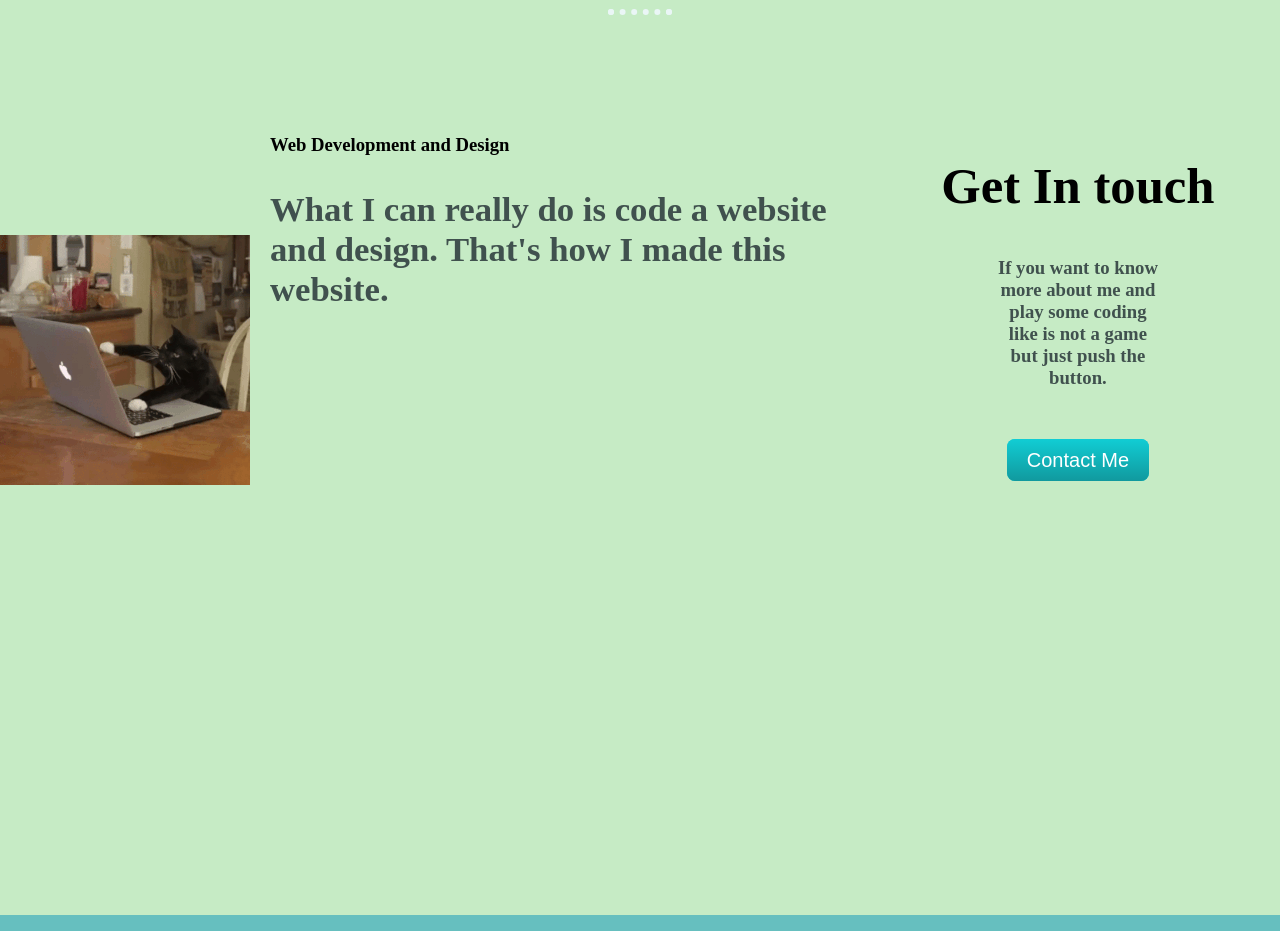
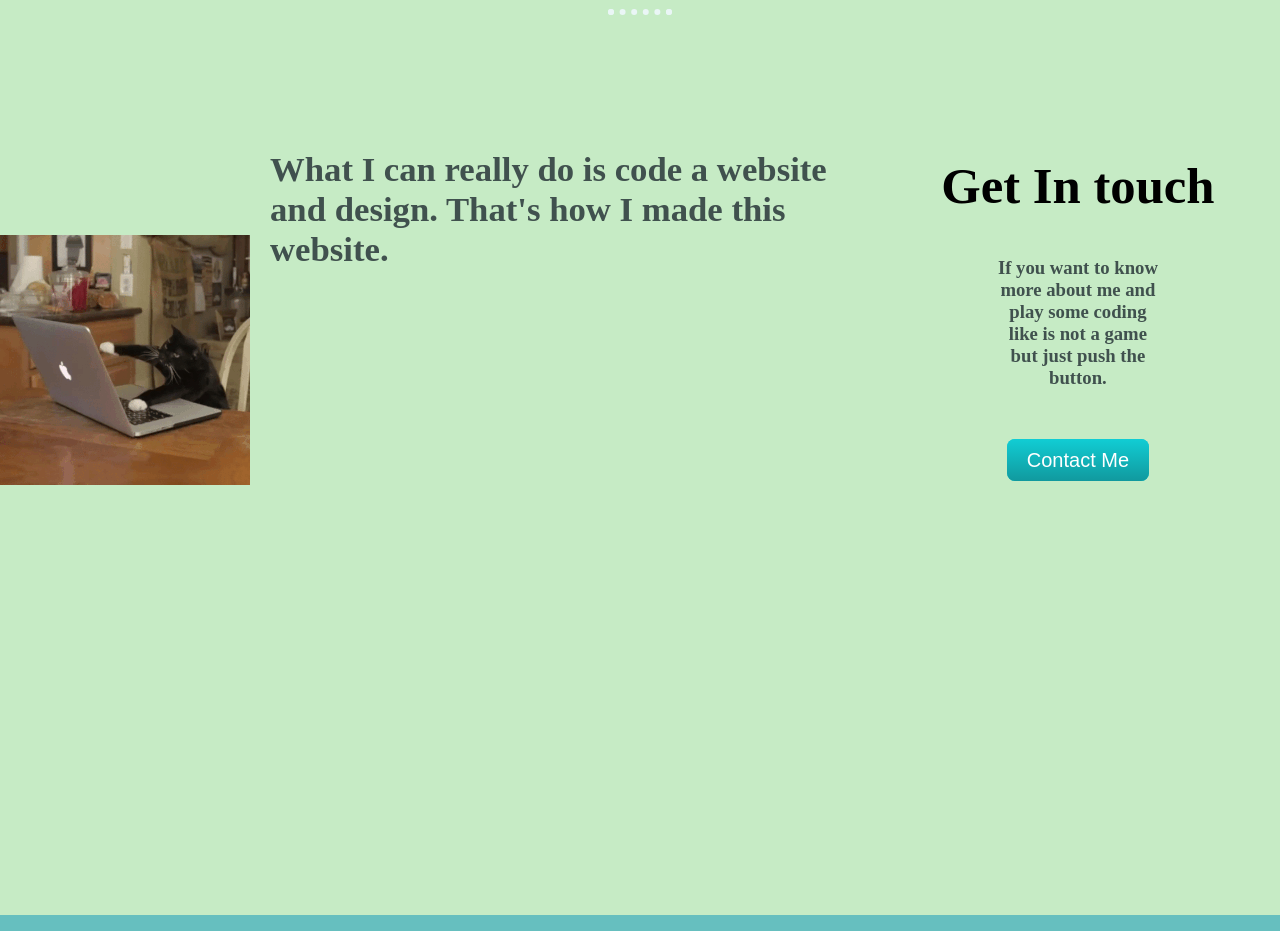
Before and after one commit to Pal-company/Portfolio, a plain HTML site: page index.html in a window 1280 px wide. Shown: the part 2200-3131 px from the top of the page. Drawn offline with Linux system fonts and the light colour scheme.

Commit message:
Update index.html

```diff
--- a/index.html
+++ b/index.html
@@ -44,7 +44,6 @@
         <img src="cat-typing.gif" alt="A desktop computer">
       </div>
       <div class="text-container">
-        <h3 class="title">Web Development and Design</h3>
         <p class="myskills">What I can really do is code a website and design. That's how I made this website.</p>
       </div>
       <div class="contact">
```
